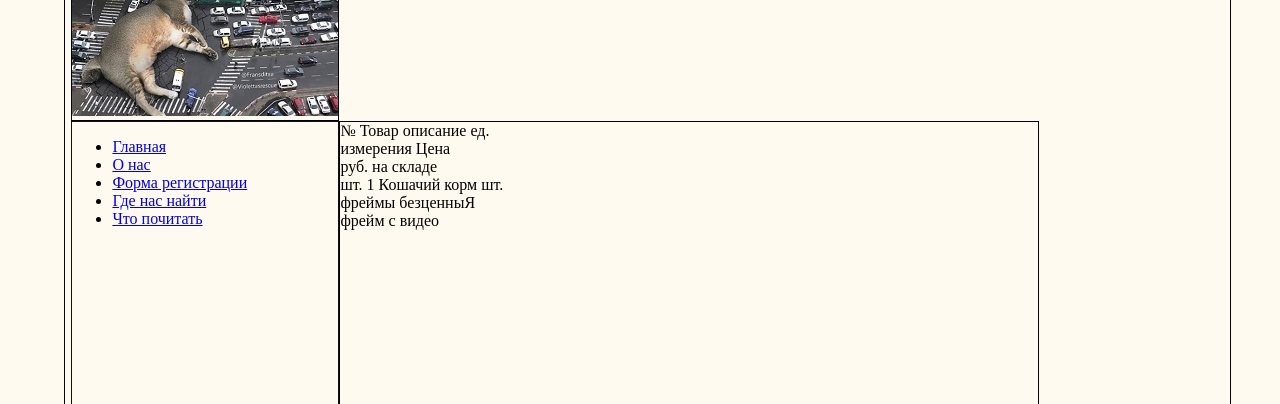
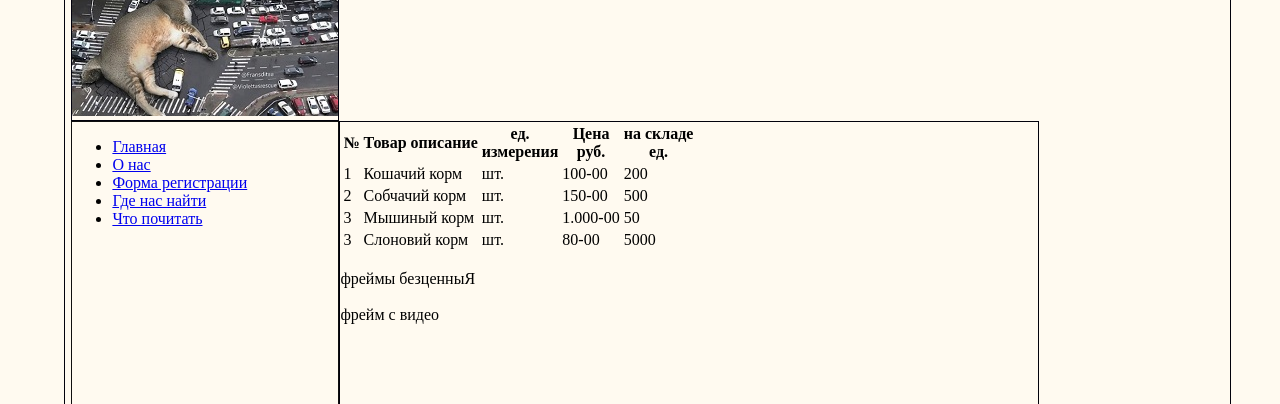
Before and after one commit to vadjradanta/zooshop, a plain HTML site: page zooshop-index.html in a window 1280 px wide. Shown: the part 92-496 px from the top of the page. Drawn offline with Linux system fonts and the light colour scheme.

Commit message:
syntax correction (tag <br>)

```diff
--- a/zooshop-index.html
+++ b/zooshop-index.html
@@ -30,27 +30,49 @@
     </nav>
     <main>
         <div class="content">
-            <tab>
+            <table class="">
                 <thead>
-                    <th>№</th>
-                    <th>Товар описание</th>
-                    <th>ед.</br>измерения</th>
-                    <th>Цена</br>руб.</th>
-                    <th>на складе</br>шт.</th>
+                    <tr>
+                        <th>№</th>
+                        <th>Товар описание</th>
+                        <th>ед.<br>измерения</th>
+                        <th>Цена<br>руб.</th>
+                        <th>на складе<br>ед.</th>
+                    </tr>
                 </thead>
                 <tbody>
                     <tr>
-                        <td>1</td>
-                        <td>Кошачий корм</td>
-                        <td>шт.</td>
-                        <td></td>
+                        <td class="trap">1</td>
+                        <td class="content-trap">Кошачий корм</td>
+                        <td class="trap">шт.</td>
+                        <td class="trap">100-00</td>
+                        <td class="trap">200</td>
                     </tr>
-
+                    <tr>
+                        <td class="trap">2</td>
+                        <td class="content-trap">Собчачий корм</td>
+                        <td class="trap">шт.</td>
+                        <td class="trap">150-00</td>
+                        <td class="trap">500</td>
+                    </tr>
+                    <tr>
+                        <td class="trap">3</td>
+                        <td class="content-trap">Мышиный корм</td>
+                        <td class="trap">шт.</td>
+                        <td class="trap">1.000-00</td>
+                        <td class="trap">50</td>
+                    </tr>
+                    <tr>
+                        <td class="trap">3</td>
+                        <td class="content-trap">Слоновий корм</td>
+                        <td class="trap">шт.</td>
+                        <td class="trap">80-00</td>
+                        <td class="trap">5000</td>
+                    </tr>
                 </tbody>
-            </tab>
-         </br>
-        фреймы безценныЯ</br>
-        фрейм с видео</br>
+            </table> <br>
+            <div class="read-article">фреймы безценныЯ</div><br>
+            <div class="media">фрейм с видео</div><br>
         </div>
     </main>
     <div class="clear-main"></div>
```
